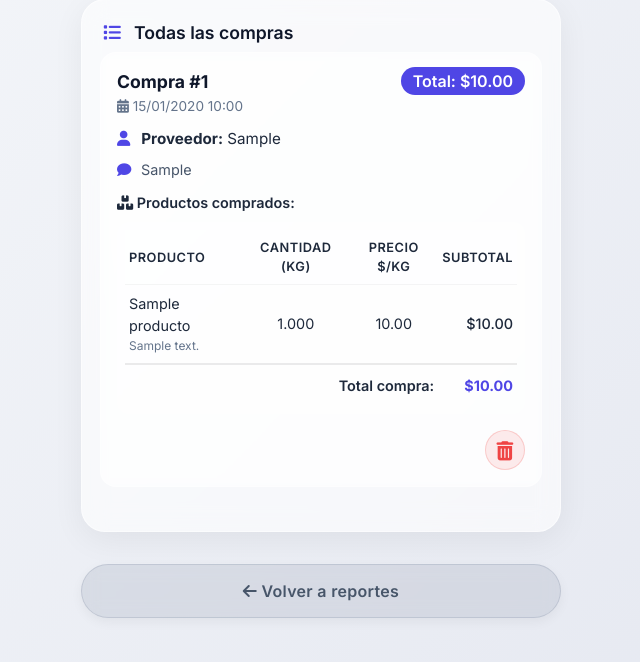
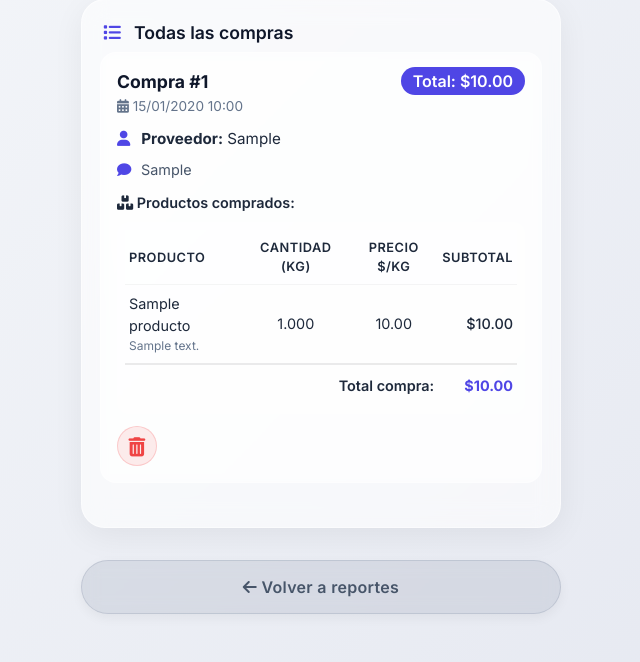
Before and after one commit to charcuteria2026/charcuteria, a Flask app: page /reportes/compras in a window 1280 px wide. Shown: the part 86-748 px from the top of the page, without its empty margins (319-959 px from the left). Run offline with Flask 2, Linux system fonts and the light colour scheme; tables that the repository leaves empty hold one stand-in row (values such as "Sample post").

Commit message:
Add files via upload

```diff
--- a/templates/reporte_compras.html
+++ b/templates/reporte_compras.html
@@ -77,11 +77,10 @@
             </div>
 
             <!-- Botón eliminar (siempre visible) -->
-            <div style="margin-top: 16px; display: flex; justify-content: flex-end;">
+            <div style="margin-top: 12px; display: flex; align-items: center; justify-content: flex-start; gap: 12px; flex-wrap: wrap;">
                 <form method="POST" action="{{ url_for('eliminar_compra', id=compra.id) }}"
                       onsubmit="return confirm('¿Eliminar compra #{{ loop.index }}? Esta acción es irreversible.');">
-                    <button type="submit" class="action-icon"
-                            style="background: rgba(239,68,68,0.1); border: 1px solid rgba(239,68,68,0.2); border-radius: 50%; width: 40px; height: 40px; display: inline-flex; align-items: center; justify-content: center; color: #ef4444; cursor: pointer; transition: 0.2s; font-size: 1.2rem;">
+                    <button type="submit" class="action-icon" style="background: rgba(239,68,68,0.1); border: 1px solid rgba(239,68,68,0.2); border-radius: 50%; width: 40px; height: 40px; display: inline-flex; align-items: center; justify-content: center; color: #ef4444; cursor: pointer; transition: 0.2s; font-size: 1.2rem;">
                         <i class="fas fa-trash-alt"></i>
                     </button>
                 </form>
```
